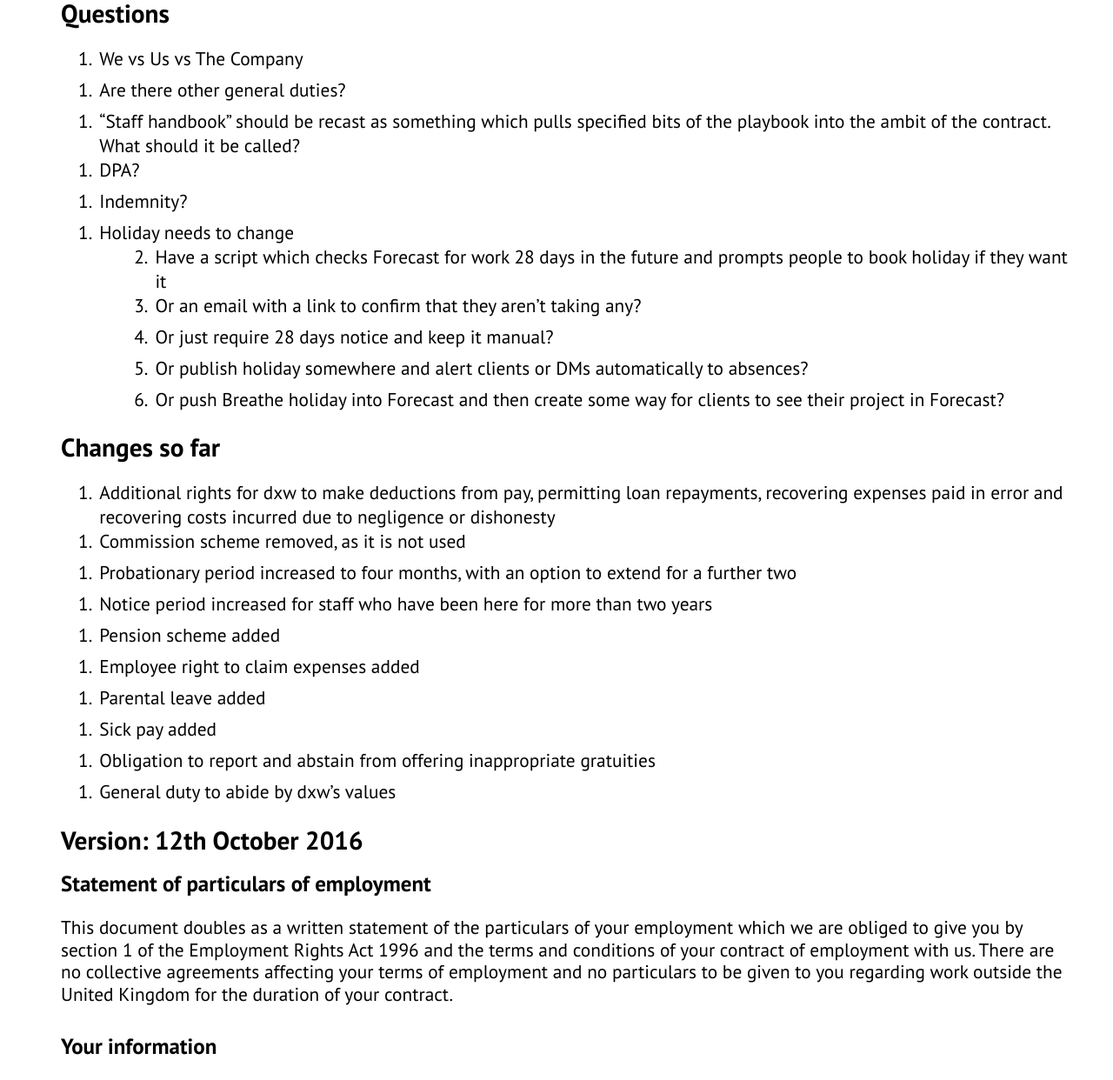
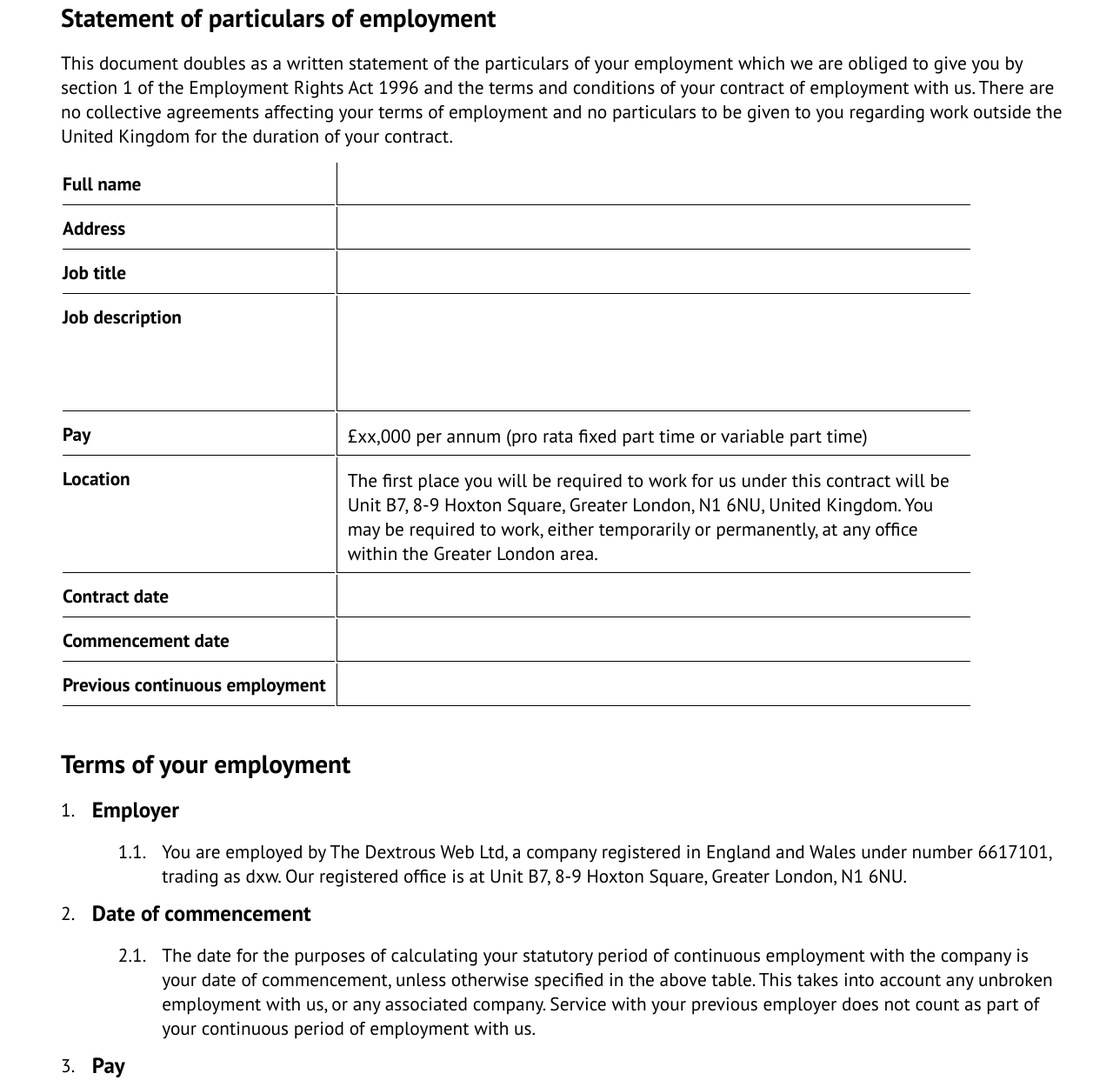
Before and after one commit to dxw/contracts, a plain HTML site: page build/employment.md.html in a window 1280 px wide. Shown: the part 361-1603 px from the top of the page at 87% size. Drawn offline with Linux system fonts and the light colour scheme.

Commit message:
(feature) Editable particulars, better print styles, updated TODOs

```diff
--- a/build/assets/styles.css
+++ b/build/assets/styles.css
@@ -5,7 +5,7 @@ body
   font-family: "PT Sans", sans-serif;
   background: #eee;
   font-size: 16pt;
-  line-height: 120%;
+  line-height: 28px;
   margin: 0;
 }
 
@@ -57,17 +57,12 @@ ol, dl
 
 li
 {
-  line-height: 28px;
   display: table-row;
 }
 
 ol li ol {
   margin-bottom: 5px;
   border-spacing: 10px;
-}
-
-ol li ol li {
-  page-break-inside: avoid;
 }
 
 ol li ol li ol {
@@ -98,7 +93,7 @@ table {
 }
 
 table td {
-  padding: 10px 10px 20px 0px;
+  padding: 10px 10px 0px 0px;
   border-bottom: 1px solid #000;
 }
 
@@ -135,26 +130,54 @@ dt:after
   font-weight: 700;
 }
 
+textarea {
+  width: 100%;
+  border: none;
+  font-family: "PT Sans", sans-serif;
+  font-size: 16pt;
+  resize: none;
+  height: 28px;
+}
+
+textarea.big {
+  height: 112px;
+}
+
 @media print {
+  @page
+  {
+      size: auto;   /* auto is the initial value */
+
+      /* this affects the margin in the printer settings */
+      margin: 10mm 10mm 10mm 10mm;
+  }
+
   section.container {
     padding: 0;
     box-shadow: none;
+    margin: 0;
   }
 
   body {
     background: #fff;
-    font-size: 12pt;
+    font-size: 11pt;
+    line-height: 22px;
   }
 
   h1 {
-    font-size: 26pt;
+    margin-top: 3cm;
+    font-size: 36pt;
   }
 
   h2 {
-    font-size: 18pt;
+    font-size: 20pt;
   }
 
   table tr td:nth-child(1) {
-    font-size: 14pt;
+    font-size: 11pt;
+  }
+
+  textarea {
+    font-size: 12pt;
   }
 }
--- a/build/employment.md.html
+++ b/build/employment.md.html
@@ -10,90 +10,85 @@
     <header>
       <img class="dxw" src="http://www.dxw.com/wp-content/themes/dxw/assets/img/dxw-logo.png" alt="dxw" width="250">
     </header>
+<!--
+## Questions
+
+* We vs Us vs The Company
+* Are there other general duties?
+* "Staff handbook" should be recast as something which pulls specified bits of the playbook into the ambit of the contract. What should it be called?
+* Holiday practicalities
+    * Have a script which checks Forecast for work 28 days in the future and prompts people to book holiday if they want it
+    * Or an email with a link to confirm that they aren't taking any?
+    * Or just require 28 days notice and keep it manual?
+    * Or publish holiday somewhere and alert clients or DMs automatically to absences?
+    * Or push Breathe holiday into Forecast and then create some way for clients to see their project in Forecast?
+
+## Changes so far
+
+* Additional rights for dxw to make deductions from pay, permitting loan repayments, recovering expenses paid in error and recovering costs incurred due to negligence or dishonesty
+* Commission scheme removed, as it is not used
+* Probationary period increased to four months, with an option to extend for a further two
+* Notice period increased for staff who have been here for more than two years
+* Pension scheme added
+* Employee right to claim expenses added
+* Parental leave added
+* Sick pay added
+* Obligation to report and abstain from offering inappropriate gratuities
+* General duty to abide by dxw's values
+* Holiday notice periods normalised to 7 days for a day off and 28 days for anything longer
+-->
+
 <h1 id="contract-of-employment">Contract of Employment</h1>
+<div style="page-break-after:always"></div>
 
-<h2 id="questions">Questions</h2>
-
-<ul>
-  <li>We vs Us vs The Company</li>
-  <li>Are there other general duties?</li>
-  <li>“Staff handbook” should be recast as something which pulls specified bits of the playbook into the ambit of the contract. What should it be called?</li>
-  <li>DPA?</li>
-  <li>Indemnity?</li>
-  <li>Holiday needs to change
-    <ul>
-      <li>Have a script which checks Forecast for work 28 days in the future and prompts people to book holiday if they want it</li>
-      <li>Or an email with a link to confirm that they aren’t taking any?</li>
-      <li>Or just require 28 days notice and keep it manual?</li>
-      <li>Or publish holiday somewhere and alert clients or DMs automatically to absences?</li>
-      <li>Or push Breathe holiday into Forecast and then create some way for clients to see their project in Forecast?</li>
-    </ul>
-  </li>
-</ul>
-
-<h2 id="changes-so-far">Changes so far</h2>
-
-<ul>
-  <li>Additional rights for dxw to make deductions from pay, permitting loan repayments, recovering expenses paid in error and recovering costs incurred due to negligence or dishonesty</li>
-  <li>Commission scheme removed, as it is not used</li>
-  <li>Probationary period increased to four months, with an option to extend for a further two</li>
-  <li>Notice period increased for staff who have been here for more than two years</li>
-  <li>Pension scheme added</li>
-  <li>Employee right to claim expenses added</li>
-  <li>Parental leave added</li>
-  <li>Sick pay added</li>
-  <li>Obligation to report and abstain from offering inappropriate gratuities</li>
-  <li>General duty to abide by dxw’s values</li>
-</ul>
-
-<h2 id="version-12th-october-2016">Version: 12th October 2016</h2>
-
-<h3 id="statement-of-particulars-of-employment">Statement of particulars of employment</h3>
+<h2 id="statement-of-particulars-of-employment">Statement of particulars of employment</h2>
 
 <p>This document doubles as a written statement of the particulars of your employment which we are obliged to give you by section 1 of the Employment Rights Act 1996 and the terms and conditions of your contract of employment with us. There are no collective agreements affecting your terms of employment and no particulars to be given to you regarding work outside the United Kingdom for the duration of your contract.</p>
-
-<h3 id="your-information">Your information</h3>
 
 <table>
   <tbody>
     <tr>
       <td><strong>Full name</strong></td>
-      <td> </td>
+      <td><textarea></textarea></td>
     </tr>
     <tr>
       <td><strong>Address</strong></td>
-      <td> </td>
+      <td><textarea></textarea></td>
     </tr>
     <tr>
       <td><strong>Job title</strong></td>
-      <td> </td>
+      <td><textarea></textarea></td>
     </tr>
     <tr>
       <td><strong>Job description</strong></td>
-      <td> </td>
+      <td><textarea class="big"></textarea></td>
     </tr>
     <tr>
       <td><strong>Pay</strong></td>
-      <td> </td>
+      <td><textarea>£xx,000 per annum (pro rata fixed part time or variable part time)</textarea></td>
     </tr>
     <tr>
       <td><strong>Location</strong></td>
-      <td>The first place you will be required to work for us under this contract will be Unit B7, 8-9 Hoxton Square, Greater London, N1 6NU, United Kingdom. You may be required to work, either temporarily or permanently, at any office within the Greater London area.</td>
+      <td><textarea class="big">The first place you will be required to work for us under this contract will be Unit B7, 8-9 Hoxton Square, Greater London, N1 6NU, United Kingdom. You may be required to work, either temporarily or permanently, at any office within the Greater London area.</textarea></td>
     </tr>
     <tr>
       <td><strong>Contract date</strong></td>
-      <td> </td>
+      <td><textarea></textarea></td>
     </tr>
     <tr>
       <td><strong>Commencement date</strong></td>
-      <td> </td>
+      <td><textarea></textarea></td>
     </tr>
     <tr>
       <td><strong>Previous continuous employment</strong></td>
-      <td> </td>
+      <td><textarea></textarea></td>
     </tr>
   </tbody>
 </table>
+
+<div style="page-break-after:always"></div>
+
+<h2 id="terms-of-your-employment">Terms of your employment</h2>
 
 <ol>
   <li>
@@ -229,13 +224,6 @@
     </ol>
   </li>
   <li>
-    <h3 id="data-protection">Data protection</h3>
-    <ol>
-      <li>You agree that we may hold and process personal data about you for any purpose related to your employment.
-2.</li>
-    </ol>
-  </li>
-  <li>
     <h3 id="loyalty">Loyalty</h3>
     <ol>
       <li>You agree that while you are employed by us you will not, without our prior written consent, carry out any work for or take employment with any employer who is or could reasonably become a competitor of our company.</li>
@@ -278,5 +266,7 @@
   </li>
 </ol>
 
+<p><small>Version: 12th October 2016</small></p>
+
   </section>
 </body>
```
Also changed, not shown: 1 other file.
